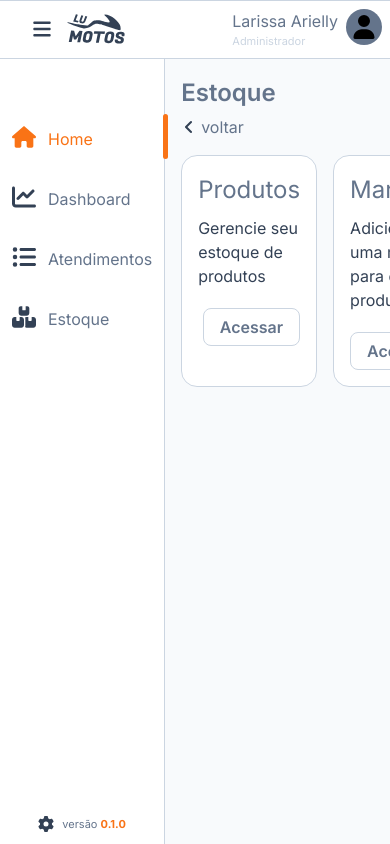
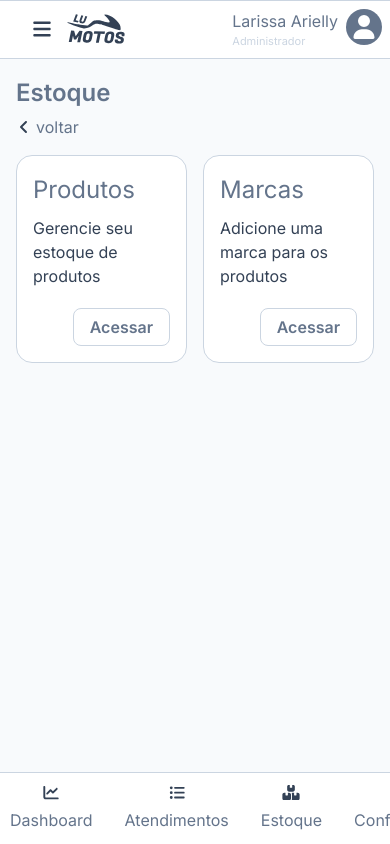
Before and after one commit to gab-h3nrique/lu-motos, a Next.js app: page /auth/estoque in a window 390 px wide. Built offline with nearby package versions, Linux system fonts and the light colour scheme.

Commit message:
fixing input

```diff
--- a/src/app/auth/estoque/produtos/page.tsx
+++ b/src/app/auth/estoque/produtos/page.tsx
@@ -86,7 +86,7 @@ function Page() {
       <section className='mt-3 w-full h-full flex flex-col gap-4'>
 
         <div className='gap-4 flex w-full justify-end'>
-          <Input type='text' onChange={(e) => setFilter((prev) => ({...prev, input: e.target.value}))} value={filter.input} placeholder='Pesquisar' icon={<Svg.MagnifyingGlass className='fill-white mt-[.15rem] w-5 h-5'/>}/>
+          <Input className='w-44' type='text' onChange={(e) => setFilter((prev) => ({...prev, input: e.target.value}))} value={filter.input} placeholder='Pesquisar' icon={<Svg.MagnifyingGlass className='fill-color-2 mt-[.15rem] w-5 h-5'/>}/>
           <Button className='bg-primary text-background-2'>
             <Svg.Plus className='w-5 h-5 fill-background-2'/>
             Novo produto
--- a/src/app/auth/layout.tsx
+++ b/src/app/auth/layout.tsx
@@ -1,5 +1,6 @@
 import Aside from '@/components/Aside'
 import Header from '@/components/Header'
+import Tab from '@/components/Tab'
 import { AppProvider } from '@/contexts/AppContext'
 import { UserProvider } from '@/contexts/UserContext'
 import React from 'react'
@@ -33,6 +34,8 @@ export default function layout({children}: Props) {
 
                 </section>
 
+                <Tab/>
+
             </section>
 
         </AppProvider>
--- a/src/app/globals.css
+++ b/src/app/globals.css
@@ -25,7 +25,7 @@
 @media (prefers-color-scheme: dark) {
   :root {
     /* dark */
-    --primary: rgba(249, 115, 22, 1);
+    /* --primary: rgba(249, 115, 22, 1);
     --primary-opacity: rgba(249, 115, 22, 0.1);
 
     --background-1: rgba(0, 0, 0, 1);
@@ -35,7 +35,7 @@
     --color-2: rgba(226, 232, 240, 1);
     --color-3: rgba(148, 163, 184, 0.72);
 
-    --border: rgba(241, 245, 249, 0.24);
+    --border: rgba(241, 245, 249, 0.24); */
 
   }
 }
--- a/src/app/layout.tsx
+++ b/src/app/layout.tsx
@@ -20,7 +20,7 @@ export default function RootLayout({ children }: Props) {
   return (
 
     <html lang="en">
-      <body className={`flex flex-col w-screen h-screen bg-background-1 relative selection:text-primary selection:bg-primary-opacity`}>
+      <body className={`flex flex-col w-dvw h-dvh bg-background-1 relative selection:text-primary selection:bg-primary-opacity`}>
 
         <NotificationProvider>
           <UserProvider>
--- a/src/components/Aside.tsx
+++ b/src/components/Aside.tsx
@@ -27,43 +27,7 @@ function Aside() {
 
   return (
 
-
-    // <aside className='p-4 pr-0 h-full flex'>
-    //   <div className='pt-16 pb-3 px-3 gap-8 h-full flex flex-col relative border bg-background-2 cursor-pointer rounded-xl'>
-
-    //     <section onClick={() => push('')} className='button relative gap-3 flex justify-start items-center cursor-pointer'>
-    //       <Svg.House className={`w-6 h-6 ${ page == '' ? 'fill-primary' : 'fill-color-1'}`}/>
-    //       <Description className={`mt-1 ${ page == '' ? 'text-primary' : ''}`}>Home</Description>
-    //       <span className={`absolute -right-4 w-[.3rem] h-[160%] bg-primary rounded-lg ${page == '' ? '' : 'hidden'}`}></span>
-    //     </section>
-
-    //     <section onClick={() => push('dashboard')} className='button relative gap-3 flex justify-start items-center cursor-pointer'>
-    //       <Svg.ChartLine className={`w-6 h-6 ${ page == 'dashboard' ? 'fill-primary' : 'fill-color-1'}`}/>
-    //       <Description className={`mt-1 ${ page == 'dashboard' ? 'text-primary' : ''}`}>Dashboard</Description>
-    //       <span className={`absolute -right-4 w-[.3rem] h-[160%] bg-primary rounded-lg ${page == 'dashboard' ? '' : 'hidden'}`}></span>
-    //     </section>
-
-    //     <section onClick={() => push('atendimentos')} className='button relative gap-3 flex justify-start items-center cursor-pointer'>
-    //       <Svg.List className={`w-6 h-6 ${ page == 'atendimentos' ? 'fill-primary' : 'fill-color-1'}`}/>
-    //       <Description className={`mt-1 ${ page == 'atendimentos' ? 'text-primary' : ''}`}>Atendimentos</Description>
-    //       <span className={`absolute -right-4 w-[.3rem] h-[160%] bg-primary rounded-lg ${page == 'atendimentos' ? '' : 'hidden'}`}></span>
-    //     </section>
-
-    //     <section onClick={() => push('estoque')} className='button relative gap-3 flex justify-start items-center cursor-pointer'>
-    //       <Svg.Boxes className={`w-6 h-6 ${ page == 'estoque' ? 'fill-primary' : 'fill-color-1'}`}/>
-    //       <Description className={`mt-1 ${ page == 'estoque' ? 'text-primary' : ''}`}>Estoque</Description>
-    //       <span className={`absolute -right-4 w-[.3rem] h-[160%] bg-primary rounded-lg ${page == 'estoque' ? '' : 'hidden'}`}></span>
-    //     </section>
-
-    //     <section onClick={() => push('configuracoes')} className='mt-auto gap-2 flex justify-center items-center'>
-    //       <Svg.Gear className={`w-4 h-4 button ${ page == 'configuracoes' ? 'fill-primary' : 'fill-color-1'}`}/>
-    //       <Label className=''>versão <b className='text-primary'>{Package.version}</b></Label>
-    //     </section>
-
-    //   </div>
-    // </aside>
-
-    <aside className='pt-16 pb-3 px-3 gap-8 h-full flex flex-col relative border border-y-0 border-l-0 bg-background-2'>
+    <aside className='pt-16 pb-3 px-3 gap-8 h-full hidden flex-col md:flex relative border border-y-0 border-l-0 bg-background-2'>
 
       <section onClick={() => push('')} className='button relative gap-3 flex justify-start items-center cursor-pointer'>
         <Svg.House className={`w-6 h-6 ${ page == '' ? 'fill-primary' : 'fill-color-1'}`}/>
@@ -96,7 +60,6 @@ function Aside() {
 
     </aside>
 
-
   )
 }
 
--- a/src/components/Observer.tsx
+++ b/src/components/Observer.tsx
@@ -1,3 +1,5 @@
+'use client'
+
 import React, { memo, useEffect, useRef, useState } from 'react'
 
 interface Props {
--- /dev/null
+++ b/src/components/Tab.tsx
@@ -0,0 +1,62 @@
+'use client'
+
+import React, { memo, useState } from 'react'
+import Button from './elements/Button'
+import Svg from './icons/Svg'
+import { Description, Label } from './texts/Texts'
+import { version } from '../../package.json'
+import Package from './Package'
+import { useRouter } from 'next/navigation'
+
+type Pages = '' | 'dashboard' | 'atendimentos' | 'estoque' | 'configuracoes'
+
+function Tab() {
+
+  const router = useRouter()
+
+  const [ page,  setPage] = useState<Pages>('')
+
+  async function push(page: Pages) {
+
+    router.push(`/auth/${page}`)
+
+    setPage(page)
+
+  }
+
+
+  return (
+
+    <nav className='p-3 gap-8 w-full h-fit justify-center flex md:hidden relative border border-x-0 border-b-0 bg-background-2 overflow-auto'>
+
+      <section onClick={() => push('')} className='button relative gap-1 flex flex-col justify-start items-center cursor-pointer'>
+        <Svg.House className={`w-6 h-6 ${ page == '' ? 'fill-primary' : 'fill-color-1'}`}/>
+        <Description className={`mt-1 ${ page == '' ? 'text-primary' : ''}`}>Home</Description>
+      </section>
+
+      <section onClick={() => push('dashboard')} className='button relative gap-1 flex flex-col justify-start items-center cursor-pointer'>
+        <Svg.ChartLine className={`w-6 h-6 ${ page == 'dashboard' ? 'fill-primary' : 'fill-color-1'}`}/>
+        <Description className={`mt-1 ${ page == 'dashboard' ? 'text-primary' : ''}`}>Dashboard</Description>
+      </section>
+
+      <section onClick={() => push('atendimentos')} className='button relative gap-1 flex flex-col justify-start items-center cursor-pointer'>
+        <Svg.List className={`w-6 h-6 ${ page == 'atendimentos' ? 'fill-primary' : 'fill-color-1'}`}/>
+        <Description className={`mt-1 ${ page == 'atendimentos' ? 'text-primary' : ''}`}>Atendimentos</Description>
+      </section>
+
+      <section onClick={() => push('estoque')} className='button relative gap-1 flex flex-col justify-start items-center cursor-pointer'>
+        <Svg.Boxes className={`w-6 h-6 ${ page == 'estoque' ? 'fill-primary' : 'fill-color-1'}`}/>
+        <Description className={`mt-1 ${ page == 'estoque' ? 'text-primary' : ''}`}>Estoque</Description>
+      </section>
+
+      <section onClick={() => push('configuracoes')} className='button relative gap-1 flex flex-col justify-start items-center cursor-pointer'>
+        <Svg.Gear className={`w-6 h-6 ${ page == 'configuracoes' ? 'fill-primary' : 'fill-color-1'}`}/>
+        <Description className={`mt-1 ${ page == 'configuracoes' ? 'text-primary' : ''}`}>Configuração</Description>
+      </section>
+
+    </nav>
+
+  )
+}
+
+export default memo(Tab)
--- a/src/components/elements/Input.tsx
+++ b/src/components/elements/Input.tsx
@@ -13,7 +13,7 @@ interface Props {
 
 function Input(props: Props) {
 
-  const { onChange, value, type, icon, placeholder, ...rest } = props
+  const { onChange, value, type, icon, placeholder, className, ...rest } = props
 
   const initialValue = useRef<any>(value)
 
@@ -31,9 +31,9 @@ function Input(props: Props) {
     //   {children}
     // </button>
 
-    <label className={`flex gap-2 w-fit description border bg-background-2 text-color-1 font-semibold py-2.5 px-4 rounded-lg hover:scale-[1.01] duration-150 ${rest.className}`}>
+    <label className={`flex gap-2 description border bg-background-2 text-color-1 font-semibold py-2.5 px-4 rounded-lg hover:scale-[1.01] duration-150 ${className}`} {...rest}>
       {icon}
-      <input placeholder={placeholder} type={type || 'text'} onChange={onChange} value={value as any} className='description text-color-1 bg-transparent outline-0'/>
+      <input placeholder={placeholder} type={type || 'text'} onChange={onChange} value={value as any} className='description text-color-1 bg-transparent outline-0 w-full h-full'/>
     </label>
 
   )
--- a/src/components/pages/UserHeader.tsx
+++ b/src/components/pages/UserHeader.tsx
@@ -25,7 +25,7 @@ function UserHeader(props: React.ButtonHTMLAttributes<HTMLButtonElement>) {
             </article>
 
             <article className='flex w-9 h-9 rounded-full bg-color-2'>
-                <Svg.User className='w-6 h-6 m-auto fill-bg-2'/>
+                <Svg.User className='w-6 h-6 m-auto fill-background-2'/>
             </article>
 
         </section>
```
